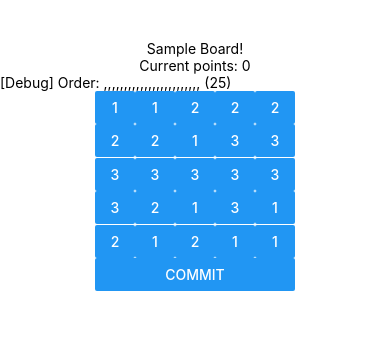
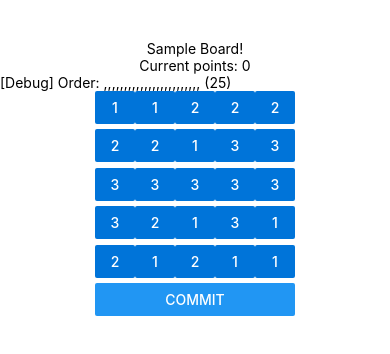
Before and after one commit to StoneLabs/sum-game, a React Native app: screen / in a window 390 px wide. Shown: the top 354 px of the page. Built offline with nearby package versions, Linux system fonts and the light colour scheme.

Commit message:
Added color feedback on UI

```diff
--- a/src/Board.js
+++ b/src/Board.js
@@ -21,6 +21,7 @@ function Square(props) {
     return (
         <View style={styles.square}>
             <Button title={props.value.toString()} style={styles.button}
+                    color={props.selected ? '#ff4136' : '#0074d9'}
                     onPress={props.handler}>
                 <Text>{props.value}</Text>
             </Button>
@@ -95,6 +96,7 @@ export default class Board extends Component {
     renderSquare(id) {
         return <Square id={id}
                         value={this.state.values[id]}
+                        selected={this.state.order.includes(id)}
                         handler={() => this.handlePress(id)}/>
     }
 
@@ -132,7 +134,7 @@ export default class Board extends Component {
 const styles = StyleSheet.create({
     board: {
         overflow: 'hidden',
-        height: 40*size,
+        height: 45*size,
         alignSelf: 'center',
     },
     row: {
@@ -151,5 +153,5 @@ const styles = StyleSheet.create({
         alignSelf: 'stretch',
         height: '100%',
         backgroundColor: '#f00',
-    }
+    },
 });
```
